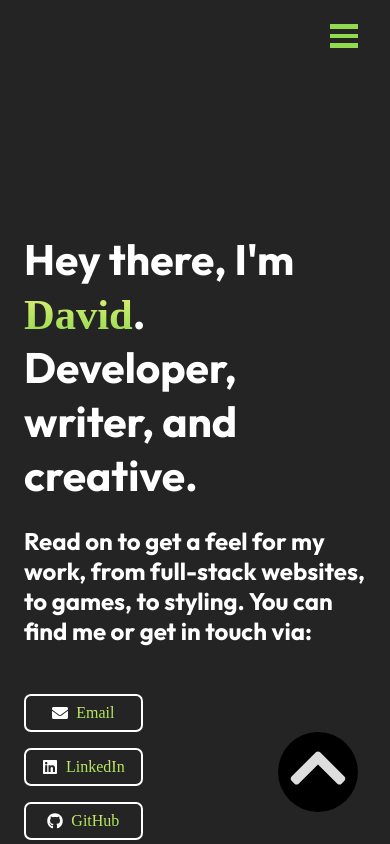
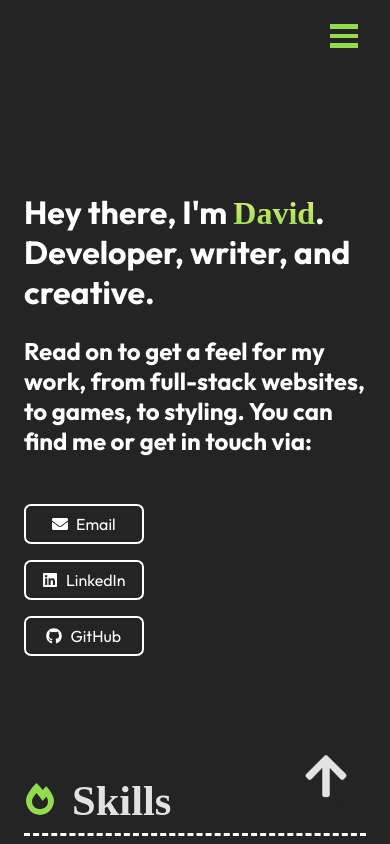
Before and after one commit to david-millett/david-millett.github.io, a React (Vite) app: page / in a window 390 px wide. Shown: the top 844 px of the page. Built offline with nearby package versions, Linux system fonts and the light colour scheme; a web font is replaced by a local one.

Commit message:
added mobile changes

```diff
--- a/src/assets/styles/main.scss
+++ b/src/assets/styles/main.scss
@@ -95,9 +95,9 @@ span {
     font-size: 2rem;
 }
 
-#projects, #skills, #experience, #aboutme, #contact {
-    scroll-margin-top: 100px;
-}
+// #projects, #skills, #experience, #aboutme, #contact {
+//     scroll-margin-top: 100px;
+// }
 
 
 .bm-burger-button {
--- a/src/components/AboutMe/AboutMe.jsx
+++ b/src/components/AboutMe/AboutMe.jsx
@@ -2,13 +2,13 @@
 import styles from './AboutMe.module.scss'
 
 // Icons
-import { FaRegSmile } from 'react-icons/fa'
+import { FaRegSmile, FaRegGrinWink } from 'react-icons/fa'
 
 const AboutMe = () => {
     return (
         <main className={styles.container}>
             <div className="headingIntro">
-                <h1 id='aboutme'><span className='logo'><FaRegSmile /></span>About Me</h1>
+                <h1 id='aboutme'><span className={`${styles.logo} ${styles.open}`}><FaRegSmile /></span><span className={`${styles.logo} ${styles.wink}`}><FaRegGrinWink /></span>About Me</h1>
                 {/* <p>Is this needed in addition to the contact?</p> */}
             </div>
                 {/* <p>With a decade of experience in journalism, communications, and digital publishing - in both medical and design fields - I have always been drawn to roles that combine logic and creativity. It was in my free time, spent building intricate spreadsheets - from automating progressive workout routines to analysing data on the books I had read - that I realised I was trying to code without the best tools. Discovering the possibilities provided by coding languages struck me like a bolt of lightning, and I soon enrolled on a software engineering course at General Assembly. I thrive on creating results and solutions, learning new things, and understanding complex concepts, which is why I am excited to bring my experience and designer’s eye to a career in this field.</p> */}
--- a/src/components/AboutMe/AboutMe.module.scss
+++ b/src/components/AboutMe/AboutMe.module.scss
@@ -2,4 +2,22 @@
     max-width: 700px;
     margin: 0 auto;
     padding: 0 1.5em;
+
+    .wink {
+        display: none;
+    }
+    h1:hover {
+        .open {
+            display: none;
+        }
+        .wink {
+            display: block;
+        }
+    }
+    span:active {
+        animation: boing 0.3s;
+        @keyframes boing {
+            50% {transform: translateY(-50px);}
+        }
+    }
 }
--- a/src/components/Arrow/Arrow.jsx
+++ b/src/components/Arrow/Arrow.jsx
@@ -4,11 +4,11 @@ import { animateScroll } from 'react-scroll'
 import styles from './Arrow.module.scss'
 
 // Icons
-import { FaChevronUp } from 'react-icons/fa'
+import { FaArrowUp } from 'react-icons/fa'
 
 const Arrow = () => {
     return (
-        <div className={styles.container}><a onClick={() => {animateScroll.scrollToTop()}}><FaChevronUp /></a></div>
+        <div className={styles.container}><a onClick={() => {animateScroll.scrollToTop()}}><FaArrowUp /></a></div>
     )
 }
 
--- a/src/components/Arrow/Arrow.module.scss
+++ b/src/components/Arrow/Arrow.module.scss
@@ -1,21 +1,30 @@
 .container {
     display: flex;
     justify-content: end;
-    font-size: 4rem;
+    font-size: 3rem;
     position: sticky;
-    bottom: 2rem;
-    max-width: 1100px;
-    margin: 0 auto;
-    padding: 0 2rem 0 0;
-    //animation bounce
+    bottom: 0;
+    // max-width: 1100px;
+    // margin: 0 auto;
+    padding: 0 2rem 2rem 0;
+    animation: bounce 2s infinite;
+
+    @keyframes bounce {
+        50% {transform: translateY(-4px);}
+    }
+
     a {
-        background-color: black;
+        background-color: #242424;
         border-radius: 500px;
-        width: 5rem;
-        height: 5rem;
-        padding: 0.25rem 0.5rem;
+        // border: 4px dotted white;
+        width: 4rem;
+        height: 4rem;
+        padding: 0.5rem;
     }
     a:hover {
         cursor: pointer;
     }
+    @media(min-width: 751px) {
+        display: none;
+    }
 }
--- a/src/components/Banner/Banner.module.scss
+++ b/src/components/Banner/Banner.module.scss
@@ -7,7 +7,7 @@ $lime-main: rgb(146, 219, 78);
     // border-bottom: 3px dashed white;
     max-width: 700px;
     // margin: 0 auto;
-    padding: 10rem 1.5em 0 1.5rem;
+    padding: 7.5rem 1.5em 0 1.5rem;
 
 
     h2 {
@@ -21,4 +21,10 @@ $lime-main: rgb(146, 219, 78);
     ul {
         display: flex;
     }
+
+    @media (max-width: 500px) {
+        h1 {
+            font-size: 2rem;
+        }
+    }
 }
--- a/src/components/Buttons/Buttons.module.scss
+++ b/src/components/Buttons/Buttons.module.scss
@@ -39,7 +39,7 @@ $lime-main: rgb(146, 219, 78);
     li:active {
         background-image: linear-gradient(rgb(49, 49, 49), rgb(81, 81, 81));
     }
-    @media(max-width: 600px) {
+    @media(max-width: 460px) {
         flex-direction: column;
         // align-items: center;
         // width: 80px;
--- a/src/components/Buttons/ContactButtons.jsx
+++ b/src/components/Buttons/ContactButtons.jsx
@@ -9,9 +9,9 @@ import { FaEnvelope, FaLinkedin, FaGithub } from "react-icons/fa"
 const Buttons = () => {
     return (
         <main className={styles.container}>
-            <li><FaEnvelope /><span>Email</span></li>
-            <Link to={'https://www.linkedin.com/in/d-millett'} target='_blank'><li><FaLinkedin /><span>LinkedIn</span></li></Link>
-            <Link to={'http://github.com/david-millett'} target='_blank'><li><FaGithub /><span>GitHub</span></li></Link>
+            <li><FaEnvelope />Email</li>
+            <Link to={'https://www.linkedin.com/in/d-millett'} target='_blank'><li><FaLinkedin />LinkedIn</li></Link>
+            <Link to={'http://github.com/david-millett'} target='_blank'><li><FaGithub />GitHub</li></Link>
         </main>
     )
 }
--- a/src/components/NavBar/NavBar.jsx
+++ b/src/components/NavBar/NavBar.jsx
@@ -2,9 +2,6 @@ import { animateScroll, scroller } from 'react-scroll'
 
 // Styles
 import styles from './NavBar.module.scss'
-
-// Icons
-import { FaHome } from 'react-icons/fa'
 
 const NavBar = () => {
 
@@ -19,7 +16,7 @@ const NavBar = () => {
 
     return (
         <ul className={styles.container} id='desktopNav'>
-            <a onClick={() => animateScroll.scrollToTop()}><li><FaHome /></li></a>
+            <a onClick={() => animateScroll.scrollToTop()}><li>Home</li></a>
             <a onClick={() => scrolly('skills')}><li>Skills</li></a>
             <a onClick={() => scrolly('projects')}><li>Projects</li></a>
             <a onClick={() => scrolly('experience')}><li>Experience</li></a>
--- a/src/components/NavBarMobile/NavBar.jsx
+++ b/src/components/NavBarMobile/NavBar.jsx
@@ -5,6 +5,8 @@ import { animateScroll, scroller } from 'react-scroll'
 // Styles
 import styles from './NavBar.module.scss'
 
+// Icons
+import { FaArrowUp, FaFireAlt, FaFileAlt, FaUser, FaRegSmile, FaRegGrinWink,FaRegAddressCard, FaWindowClose } from 'react-icons/fa'
 
 
 const NavBarMobile = () => {
@@ -38,19 +40,21 @@ const NavBarMobile = () => {
         <main className={styles.container} id='mobileNav'>
             <Menu
                 right
-                // width={ '100%' }
+                width={ '100%' }
+                // height={ '100%' }
                 isOpen={menuOpen}
                 onStateChange={handleMenuStateChange}
                 // customBurgerIcon={<BiMenu />}
                 // customCrossIcon={<BiWindowClose />}
                 >
                 <ul className={styles.list}>
-                    <a onClick={() => scrollyTop()}><li>Home</li></a>
-                    <a onClick={() => scrolly('skills')}><li>Skills</li></a>
-                    <a onClick={() => scrolly('projects')}><li>Projects</li></a>
-                    <a onClick={() => scrolly('experience')}><li>Experience</li></a>
-                    <a onClick={() => scrolly('aboutme')}><li>About Me</li></a>
-                    <a onClick={() => scrolly('contact')}><li>Contact</li></a>
+                    <a onClick={() => scrollyTop()}><li><span className={styles.logo}><FaArrowUp /></span>Home</li></a>
+                    <a onClick={() => scrolly('skills')}><li><span className={styles.logo}><FaFireAlt /></span>Skills</li></a>
+                    <a onClick={() => scrolly('projects')}><li><span className={styles.logo}><FaFileAlt /></span>Projects</li></a>
+                    <a onClick={() => scrolly('experience')}><li><span className={styles.logo}><FaUser /></span>Experience</li></a>
+                    <a onClick={() => scrolly('aboutme')}><li><span className={styles.logo}><FaRegSmile /></span>About Me</li></a>
+                    <a onClick={() => scrolly('contact')}><li><span className={styles.logo}><FaRegAddressCard /></span>Contact</li></a>
+                    <a onClick={() => closeMenu()}><li><span className={styles.logo}><FaWindowClose /></span>Close</li></a>
                 </ul>
             </Menu>
         </main>
--- a/src/components/NavBarMobile/NavBar.module.scss
+++ b/src/components/NavBarMobile/NavBar.module.scss
@@ -16,7 +16,7 @@ $lime-dark: rgb(107, 160, 56);
     // margin: 1rem;
     // display: flex;
     // gap: 1rem;
-    padding: 1.5rem;
+    padding: 3rem;
     // position: sticky;
     // top: 0;
     background-color: #242424;
@@ -24,10 +24,16 @@ $lime-dark: rgb(107, 160, 56);
     // max-width: 750px;
     // margin: 0 auto;
     // border-bottom: 3px dashed rgb(109, 109, 109);
+    height: 100%;
     li {
-        // display: flex;
+        display: flex;
+        align-items: baseline;
+        gap: 1rem;
         // align-items: center;
-        margin-top: 0.5rem;
+        margin-top: 2rem;
+        font-size: 2rem;
+        // border-bottom: 3px dotted white;
+
     }
     a {
         // display: flex;
@@ -47,3 +53,18 @@ $lime-dark: rgb(107, 160, 56);
         color: $lime-dark;
     }
 }
+
+.logo {
+    font-size: 1.5rem;
+}
+
+.open {
+    animation: wink 1s infinite;
+    @keyframes wink {
+        50% {display: 0};
+    }
+}
+
+.wink {
+    display: abdolute;
+}
--- a/src/components/Projects/Projects.module.scss
+++ b/src/components/Projects/Projects.module.scss
@@ -46,6 +46,14 @@
     h1 {
         font-size: 2.4rem;
     }
+    @media (max-width: 500px) {
+        flex-direction: column;
+        align-items: flex-start;
+        gap: 1rem;
+        h2 {
+            font-size: 1rem;
+        }
+    }
 }
 
 .description {
```
